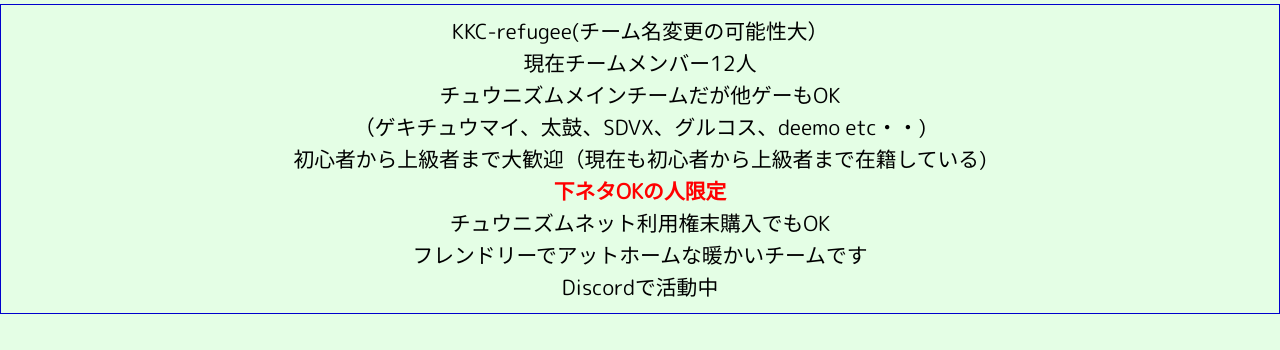
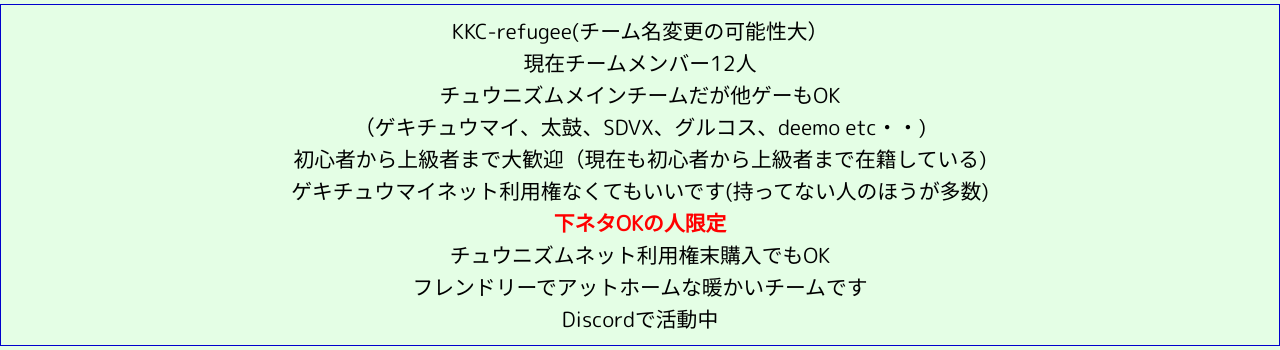
Before and after one commit to ArLgon-sb3/kKC-refugee-site, a plain HTML site: page index.html in a window 1280 px wide. Shown: the part 430-780 px from the top of the page. Drawn offline with nearby package versions, Linux system fonts and the light colour scheme; a web font is replaced by a local one.

Commit message:
Update index.html

```diff
--- a/index.html
+++ b/index.html
@@ -47,6 +47,7 @@ KKC-refugee(チーム名変更の可能性大）<br>
 チュウニズムメインチームだが他ゲーもOK<br>
 （ゲキチュウマイ、太鼓、SDVX、グルコス、deemo etc・・)<br>
 初心者から上級者まで大歓迎（現在も初心者から上級者まで在籍している)<br>
+ゲキチュウマイネット利用権なくてもいいです(持ってない人のほうが多数)<br>
 <strong><font color="Red">下ネタOKの人限定</font></strong><br>
 チュウニズムネット利用権末購入でもOK<br>
 フレンドリーでアットホームな暖かいチームです<br>
```
